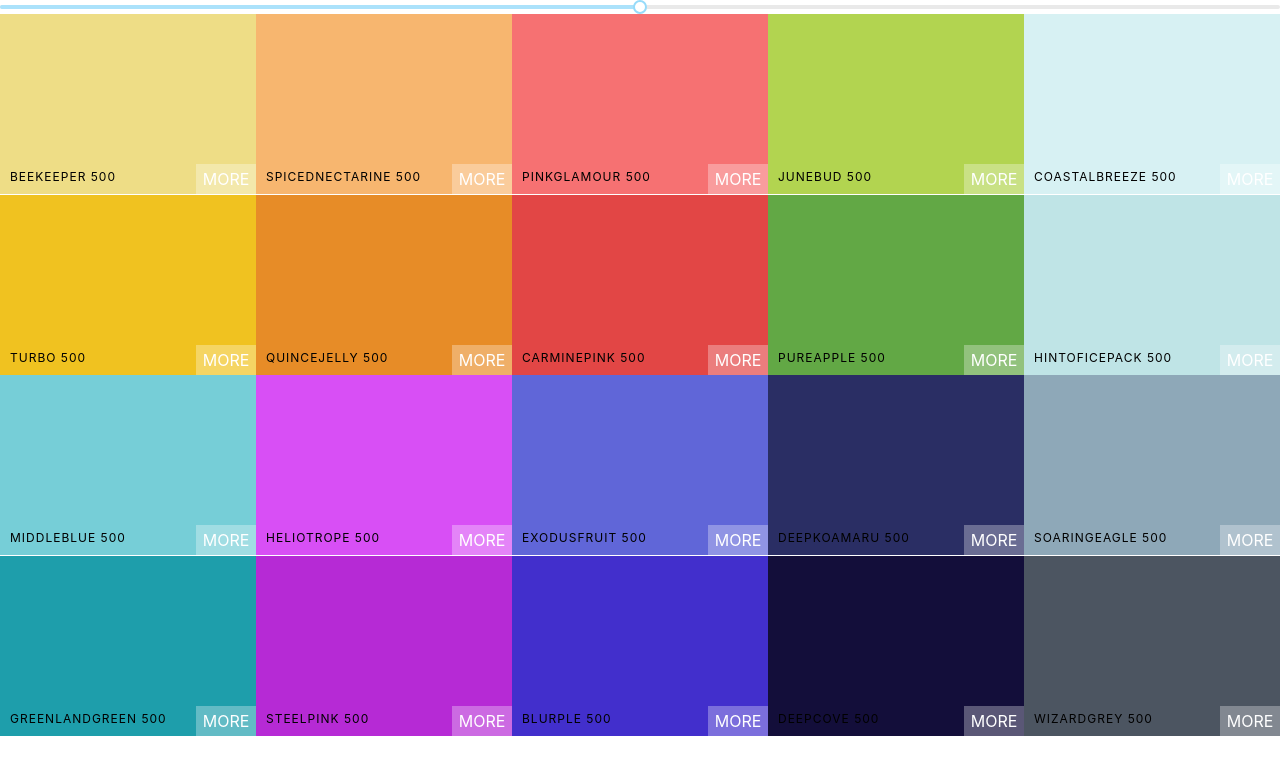
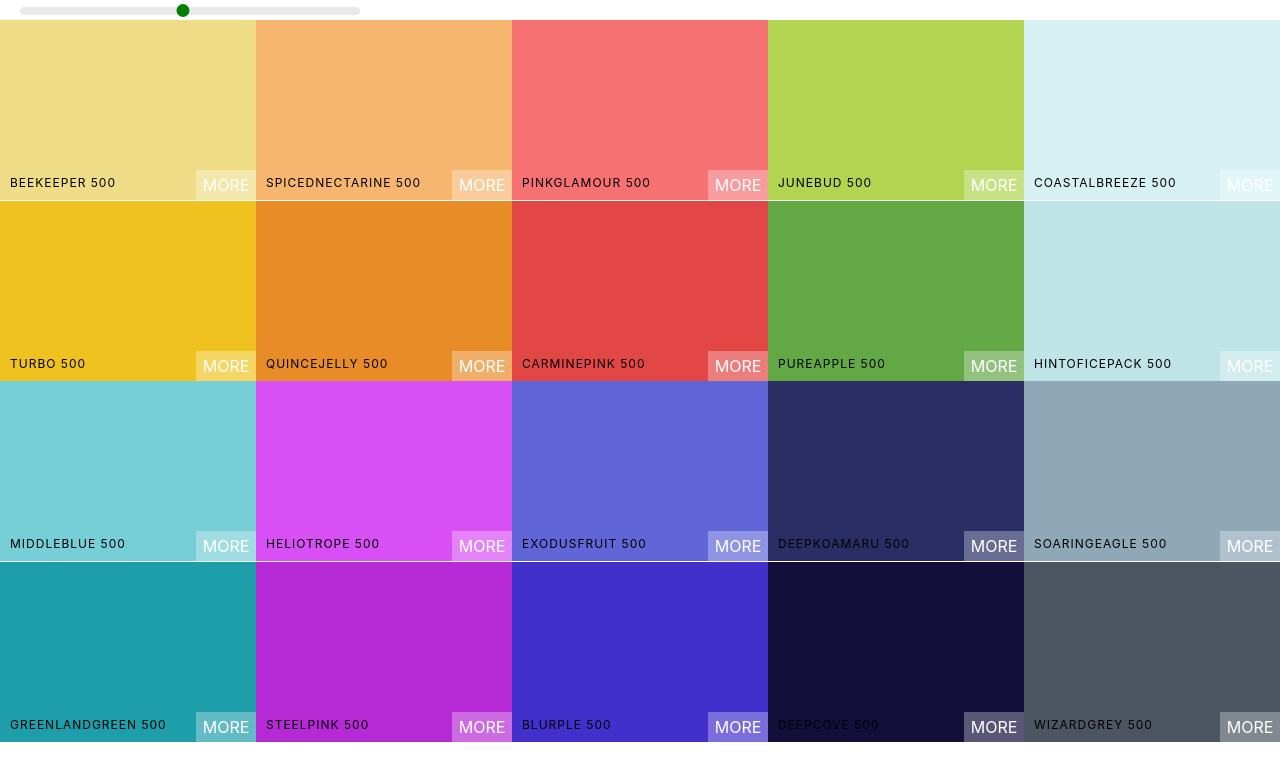
Before and after one commit to jsquardo/PickAPalette, a React (Create React App) app: page / in a window 1280 px wide. Shown: the top 780 px of the page. Built offline with nearby package versions, Linux system fonts and the light colour scheme.

Commit message:
Style slider

```diff
--- a/src/Palette.css
+++ b/src/Palette.css
@@ -5,3 +5,28 @@
 .Palette-colors {
   height: 90%;
 }
+
+.slider {
+  width: 340px;
+  margin: 0 10px;
+  display: inline-block;
+}
+
+.rc-slider-track {
+  background-color: transparent;
+}
+
+.rc-slider-rail {
+  height: 8px;
+}
+
+.rc-slider-handle, .rc-slider-handle:focus, .rc-slider-handle:active, .rc-slider-handle:hover {
+  background-color: green;
+  outline: none;
+  border: 2px solid green;
+  box-shadow: none;
+  width: 13px;
+  height: 13px;
+  margin-left: -7px;
+  margin-top: -3px;
+}
--- a/src/Palette.js
+++ b/src/Palette.js
@@ -24,6 +24,7 @@
 		return (
 			<div className='Palette'>
 				<div className='slider'>
+					<div className='slider'>
 						<Slider
 							defaultValue={level}
 							min={100}
@@ -31,6 +32,7 @@
 							step={100}
 							onAfterChange={this.changeLevel}
 						/>
+					</div>
 				</div>
 				{/* Navbar goes here */}
 				<div className='Palette-colors'>{colorBoxes}</div>
```
Lines whose indentation alone changed are shown as unchanged.
